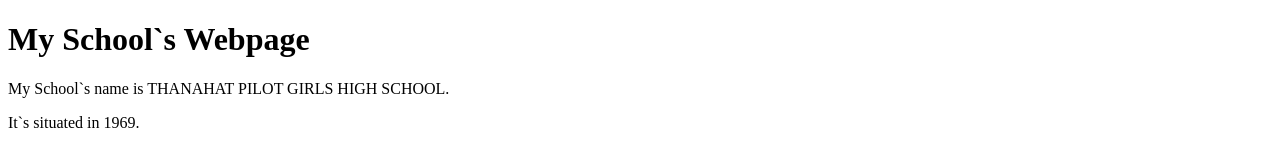
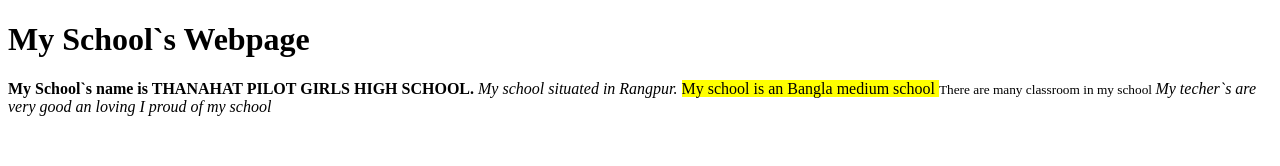
Before and after one commit to Farisha-coder/New-folder, a plain HTML site: page About my school.html in a window 1280 px wide. Drawn offline with Linux system fonts and the light colour scheme.

Commit message:
My School

```diff
--- a/About my school.html
+++ b/About my school.html
@@ -7,8 +7,11 @@
 </head>
 <body>
     <h1>My School`s Webpage </h1>
-<p>My School`s name is THANAHAT PILOT GIRLS HIGH SCHOOL.</p>
-<p>It`s situated in 1969. </p>
-
+<b>My School`s name is THANAHAT PILOT GIRLS HIGH SCHOOL.</b>
+<em> My school situated in Rangpur.</em>
+<mark>My school is an Bangla  medium school  </mark>
+<small>There are many classroom in my school </small>
+<i>My techer`s are very good an loving</i>
+<em>I proud of my school</em>
 </body>
 </html>
```
